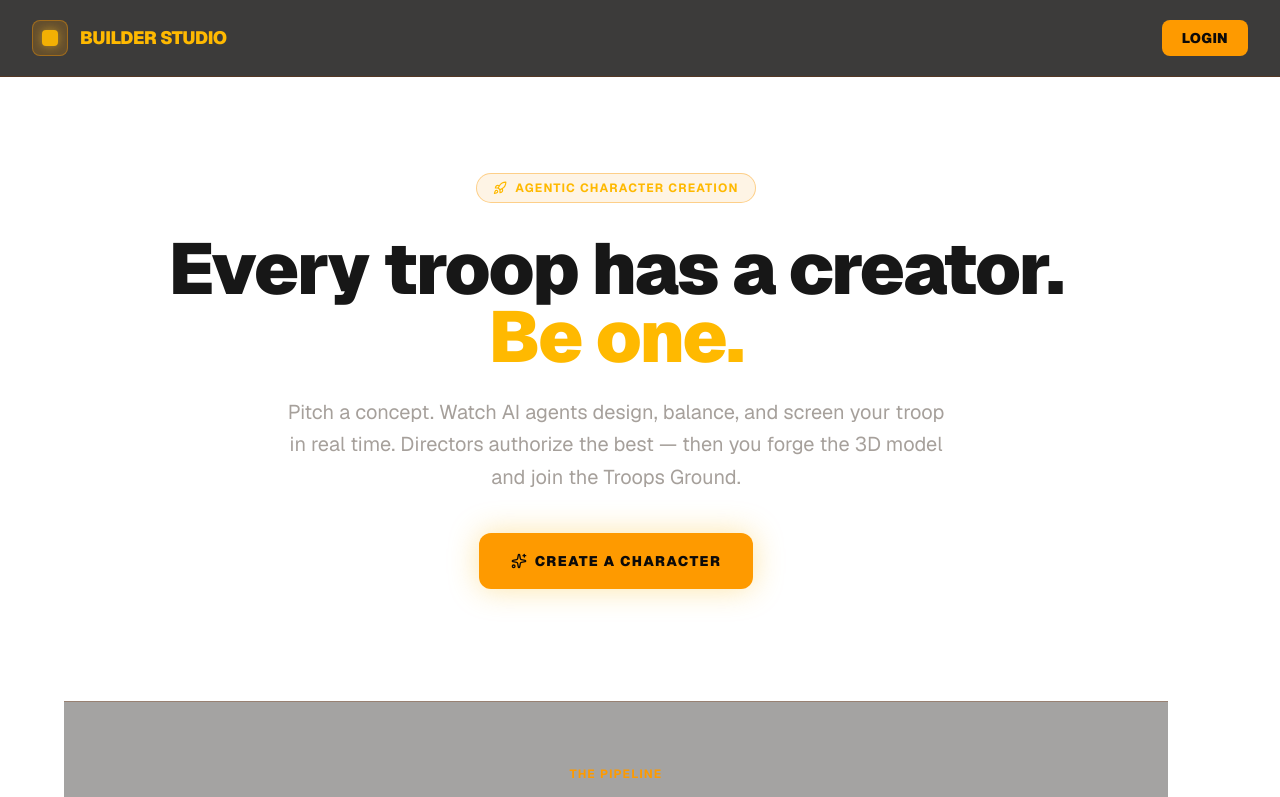
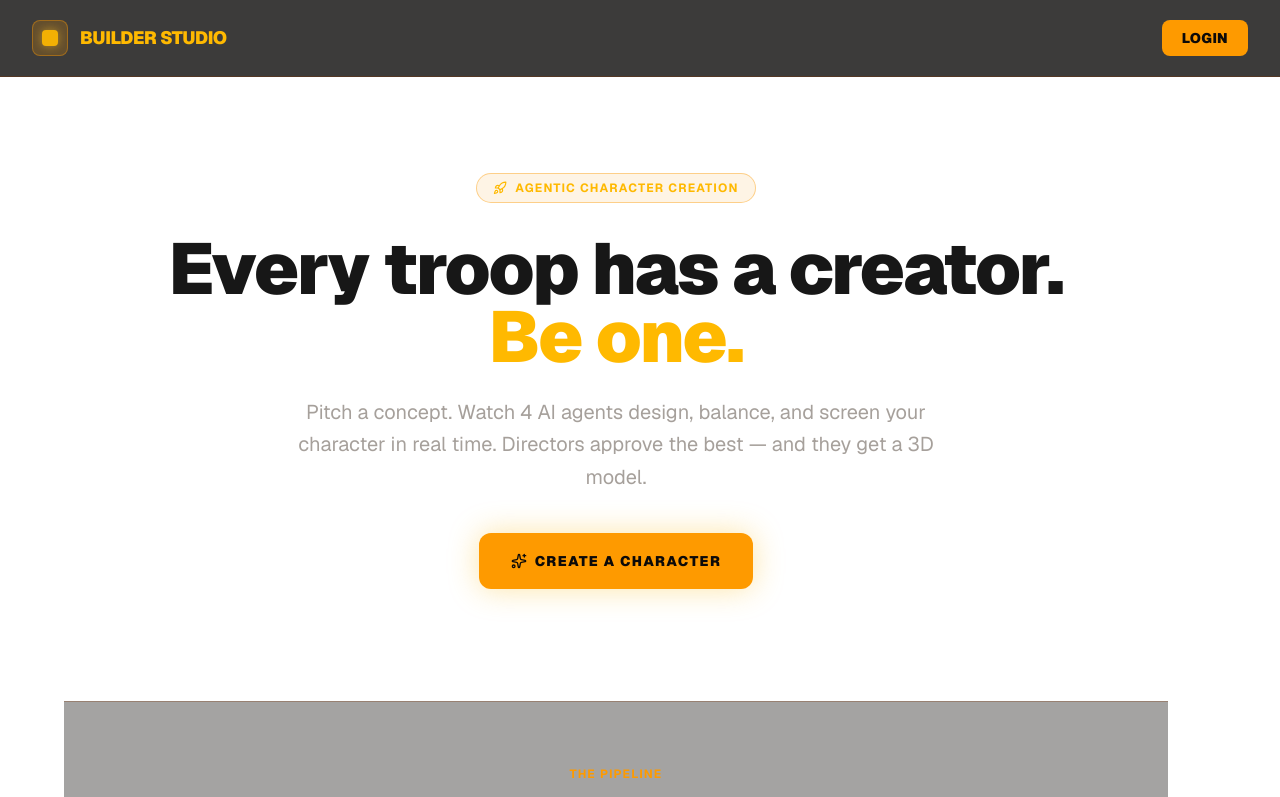
Before and after one commit to aibhuyan/builder-studio, a Next.js app in the folder frontend/: page / in a window 1280 px wide. Shown: the top 797 px of the page. Built offline with nearby package versions, Linux system fonts and the light colour scheme.

Commit message:
admin review

```diff
--- a/frontend/app/create/page.tsx
+++ b/frontend/app/create/page.tsx
@@ -361,11 +361,8 @@ export default function CreatePage() {
           {/* Status */}
           {isDone && state.characterId && (
             <div className="bg-green-900/30 border border-green-800 rounded-lg p-4 text-center space-y-2">
-              <div className="text-green-400 font-semibold">✓ Troop Created!</div>
-              <p className="text-sm text-stone-400">Pending admin approval before joining the roster.</p>
-              <Link href="/admin" className="inline-block mt-1 text-sm text-amber-400 hover:text-amber-300 underline">
-                Review in Admin →
-              </Link>
+              <div className="text-green-400 font-semibold">✓ Character Created!</div>
+              <p className="text-sm text-stone-400">Pending admin approval before joining the Troops Ground.</p>
             </div>
           )}
 
--- a/frontend/app/page.tsx
+++ b/frontend/app/page.tsx
@@ -68,8 +68,8 @@ export default function Home() {
           <span className="text-amber-400">Be one.</span>
         </h1>
         <p className="text-lg md:text-xl text-stone-400 max-w-2xl mx-auto leading-relaxed mb-10">
-          Pitch a concept. Watch AI agents design, balance, and screen your troop in real time.
-          Directors authorize the best — then you forge the 3D model and join the Troops Ground.
+          Pitch a concept. Watch 4 AI agents design, balance, and screen your character in real time.
+          Directors approve the best — and they get a 3D model.
         </p>
         <div className="flex flex-col sm:flex-row items-center justify-center gap-3">
           <CreateButton label="Create a Character" />
```
